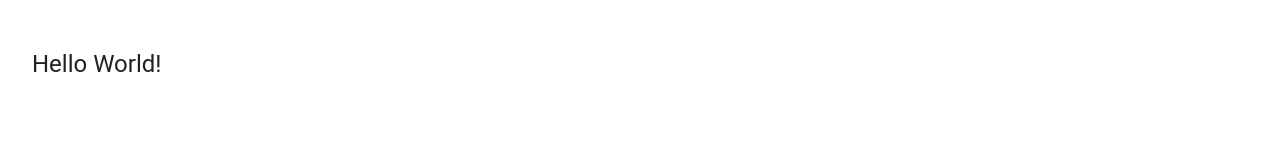
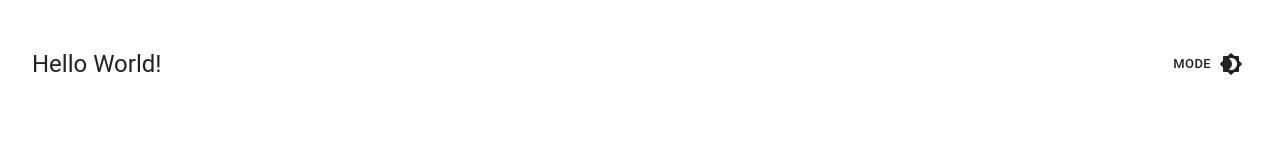
Before and after one commit to objectfoo/retrospective, a React (Vite) app: page / in a window 1280 px wide. Shown: the top 160 px of the page. Built offline with nearby package versions, Linux system fonts and the light colour scheme.

Commit message:
add light/dark mode toggle

```diff
--- a/src/App.tsx
+++ b/src/App.tsx
@@ -1,8 +1,9 @@
 import { BrowserRouter, Routes, Route } from "react-router-dom";
+import { ToggleModeButton } from "./AppThemeContext";
 import Box from "@mui/material/Box";
 import Typography from "@mui/material/Typography";
-import { Theme } from "@mui/material";
-import { SystemStyleObject } from "@mui/system";
+import type { Theme } from "@mui/material/styles";
+import type { SystemStyleObject } from "@mui/system";
 
 export default function App(): JSX.Element {
 	return (
@@ -17,7 +18,10 @@ export default function App(): JSX.Element {
 function View(): JSX.Element {
 	return (
 		<Box sx={[Styles]}>
-			<Typography variant="h5" component="h1">Hello World!</Typography>
+			<div className="title-row">
+				<Typography variant="h5" component="h1">Hello World!</Typography>
+				<ToggleModeButton />
+			</div>
 		</Box>
 	);
 }
@@ -28,5 +32,10 @@ const Styles = (_t: Theme): SystemStyleObject<Theme> => {
 		pt: 6,
 		pb: 4,
 		px: 4,
+		"& .title-row": {
+			display: "flex",
+			alignItems: "center",
+			"& > h1": { flexGrow: 1, },
+		},
 	};
 };
--- a/src/AppTheme.ts
+++ /dev/null
@@ -1,24 +0,0 @@
-import { ThemeOptions, createTheme, Theme } from "@mui/material/styles";
-import { deepmerge } from "@mui/utils";
-
-const defaultTheme = createTheme();
-const myTheme: ThemeOptions = {
-	palette: {
-		primary: {
-			main: "#556cd6",
-		},
-		secondary: {
-			main: "#19857b",
-		},
-	},
-	typography: {
-		h1: { ...defaultTheme.typography.h3 },
-		h2: { ...defaultTheme.typography.h4 },
-		h3: { ...defaultTheme.typography.h4 },
-	},
-};
-
-export function AppTheme(themeOptions: ThemeOptions): Theme {
-	const options = deepmerge(myTheme, themeOptions);
-	return createTheme(options);
-};
--- /dev/null
+++ b/src/AppThemeContext.tsx
@@ -0,0 +1,76 @@
+import * as React from "react";
+import ScopedCssBaseline from "@mui/material/ScopedCssBaseline";
+import GlobalStyles from "@mui/material/GlobalStyles";
+import { ThemeProvider, useTheme, createTheme } from "@mui/material/styles";
+import { deepmerge } from "@mui/utils";
+import Box from "@mui/material/Box";
+import Button from "@mui/material/Button";
+import Brightness4Icon from "@mui/icons-material/Brightness4Rounded";
+import Brightness7Icon from "@mui/icons-material/Brightness7Rounded";
+import type { Theme, ThemeOptions } from "@mui/material";
+
+type ModeFn = () => void;
+interface ColorMode {
+	toggleMode: ModeFn
+}
+
+type ModeOptions = "light" | "dark";
+const ColorModeContext = React.createContext<ColorMode>({ toggleMode: () => { null; }});
+
+export function AppThemeContext(props: { children: React.ReactNode }): JSX.Element {
+	const [mode, setMode] = React.useState<ModeOptions>("light");
+	const theme = React.useMemo(() => CreateAppTheme({ palette: { mode: mode } }), [mode]);
+	const colorMode = React.useMemo<ColorMode>(() => ({
+		toggleMode: (): void => { setMode((m) => m === "light" ? "dark" : "light"); }
+	}), []);
+
+	return (
+		<ColorModeContext.Provider value={colorMode}>
+			<ThemeProvider theme={theme}>
+				<GlobalStyles styles={{ body: { margin: 0 } }} />
+				<ScopedCssBaseline>
+					{props.children}
+				</ScopedCssBaseline>
+			</ThemeProvider>
+		</ColorModeContext.Provider>
+	);
+}
+
+export function ToggleModeButton(): JSX.Element {
+	const theme = useTheme();
+	const colorMode = React.useContext(ColorModeContext);
+
+	return (
+		<Box sx={{
+			flexGrow: 0,
+			"& .MuiButton-root": { flexGrow: 0 },
+			"& .MuiSvgIcon-root": { ml: 1 },
+		}}>
+			<Button size="small" color="inherit" onClick={colorMode.toggleMode}>
+				mode
+				{theme.palette.mode === "dark" ? <Brightness7Icon /> : <Brightness4Icon />}
+			</Button>
+		</Box>
+	);
+}
+
+function CreateAppTheme(themeOptions: ThemeOptions): Theme {
+	const defaultTheme = createTheme();
+	const myTheme: ThemeOptions = {
+		palette: {
+			primary: {
+				main: "#556cd6",
+			},
+			secondary: {
+				main: "#19857b",
+			},
+		},
+		typography: {
+			h1: { ...defaultTheme.typography.h3 },
+			h2: { ...defaultTheme.typography.h4 },
+			h3: { ...defaultTheme.typography.h4 },
+		},
+	};
+	const options = deepmerge(myTheme, themeOptions);
+	return createTheme(options);
+};
--- a/src/main.tsx
+++ b/src/main.tsx
@@ -1,15 +1,13 @@
 import ReactDOM from "react-dom/client";
-import { GlobalStyles, ThemeProvider } from "@mui/material";
-import ScopedCssBaseline from "@mui/material/ScopedCssBaseline";
-import App from "./App.tsx";
-import { AppTheme } from "./AppTheme.ts";
+import App from "./App";
+import { AppThemeContext } from "./AppThemeContext";
 
-// eslint-disable-next-line @typescript-eslint/no-non-null-assertion
-ReactDOM.createRoot(document.getElementById("root")!).render(
-	<ThemeProvider theme={AppTheme({ palette: { mode: "light" } })}>
-		<GlobalStyles styles={{ body: { margin: 0 } }} />
-		<ScopedCssBaseline>
-			<App />
-		</ScopedCssBaseline>
-	</ThemeProvider>
+const el = document.getElementById("root");
+if (el === null) {
+	throw new Error("Can't find root element");
+}
+ReactDOM.createRoot(el).render(
+	<AppThemeContext>
+		<App />
+	</AppThemeContext>
 );
```
